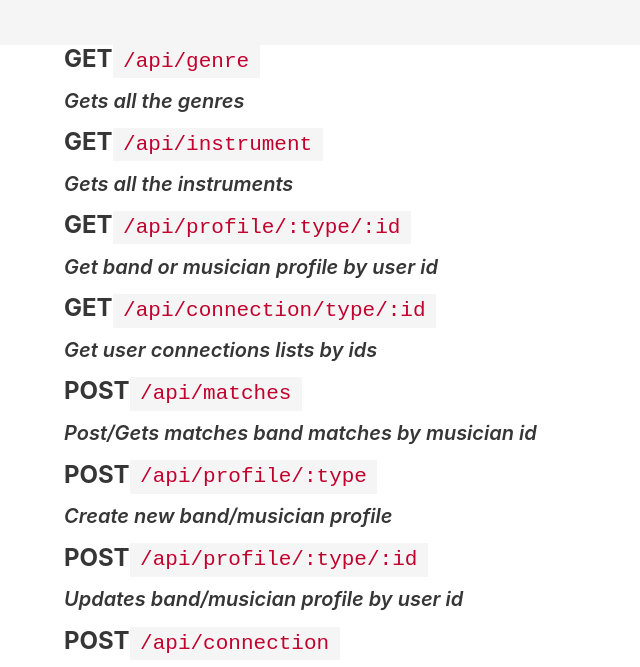
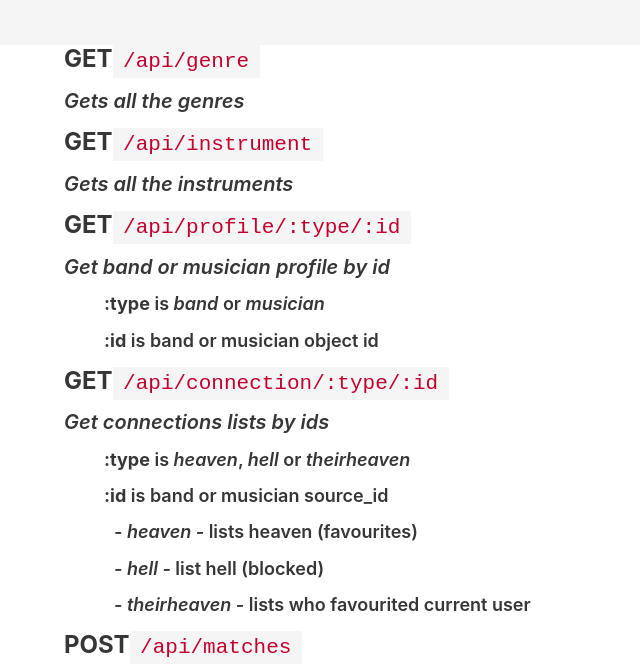
Before and after one commit to benjicwood/PineappleMusicBackEnd, a website: page public/index.html in a window 1280 px wide. Shown: the part 116-783 px from the top of the page, without its empty margins (0-640 px from the left). Drawn offline with nearby package versions, Linux system fonts and the light colour scheme.

Commit message:
Amend API html landing page

```diff
--- a/public/index.html
+++ b/public/index.html
@@ -37,31 +37,33 @@
       <div class='container'>
           <div class='content'>
             <h3><strong>GET</strong><code>/api/profile/:type/:id</code></h3>
-            <h4><em>Get band or musician profile by user id</em></h4>
+            <h4><em>Get band or musician profile by id</em></h4>
+            <h5 style="margin-left: 40px"><strong>:type</strong> is <em>band</em> or <em>musician</em></h5>
+            <h5 style="margin-left: 40px"><strong>:id</strong> is band or musician object id</em></h5>
           </div>
       </div>
       <div class='container'>
           <div class='content'>
-            <h3><strong>GET</strong><code>/api/connection/type/:id</code></h3>
-            <h4><em>Get user connections lists by ids</em></h4>
+            <h3><strong>GET</strong><code>/api/connection/:type/:id</code></h3>
+            <h4><em>Get connections lists by ids</em></h4>
+            <h5 style="margin-left: 40px"><strong>:type</strong> is <em>heaven</em>, <em>hell</em> or <em>theirheaven </em></h5>
+            <h5 style="margin-left: 40px"><strong>:id</strong> is band or musician source_id</em></h5>
+            <h5 style="margin-left: 50px"><em> - heaven -</em> lists heaven (favourites)</em></h5>
+            <h5 style="margin-left: 50px"><em> - hell -</em> list hell (blocked)</em></h5>
+            <h5 style="margin-left: 50px"><em> - theirheaven -</em> lists who favourited current user</em></h5>
           </div>
       </div>
       <div class='container'>
           <div class='content'>
             <h3><strong>POST</strong><code>/api/matches</code></h3>
-            <h4><em>Post/Gets matches band matches by musician id</em></h4>
+            <h4><em>(WORK IN PROGRESS)Post/Gets matches band matches by musician id</em></h4>
           </div>
       </div>
       <div class='container'>
           <div class='content'>
             <h3><strong>POST</strong><code>/api/profile/:type</code></h3>
             <h4><em>Create new band/musician profile</em></h4>
-          </div>
-      </div>
-      <div class='container'>
-          <div class='content'>
-            <h3><strong>POST</strong><code>/api/profile/:type/:id</code></h3>
-            <h4><em>Updates band/musician profile by user id</em></h4>
+            <h5 style="margin-left: 40px"><strong>:type</strong> is <em>band</em> or <em>musician</em></h5>
           </div>
       </div>
       <div class='container'>
```
